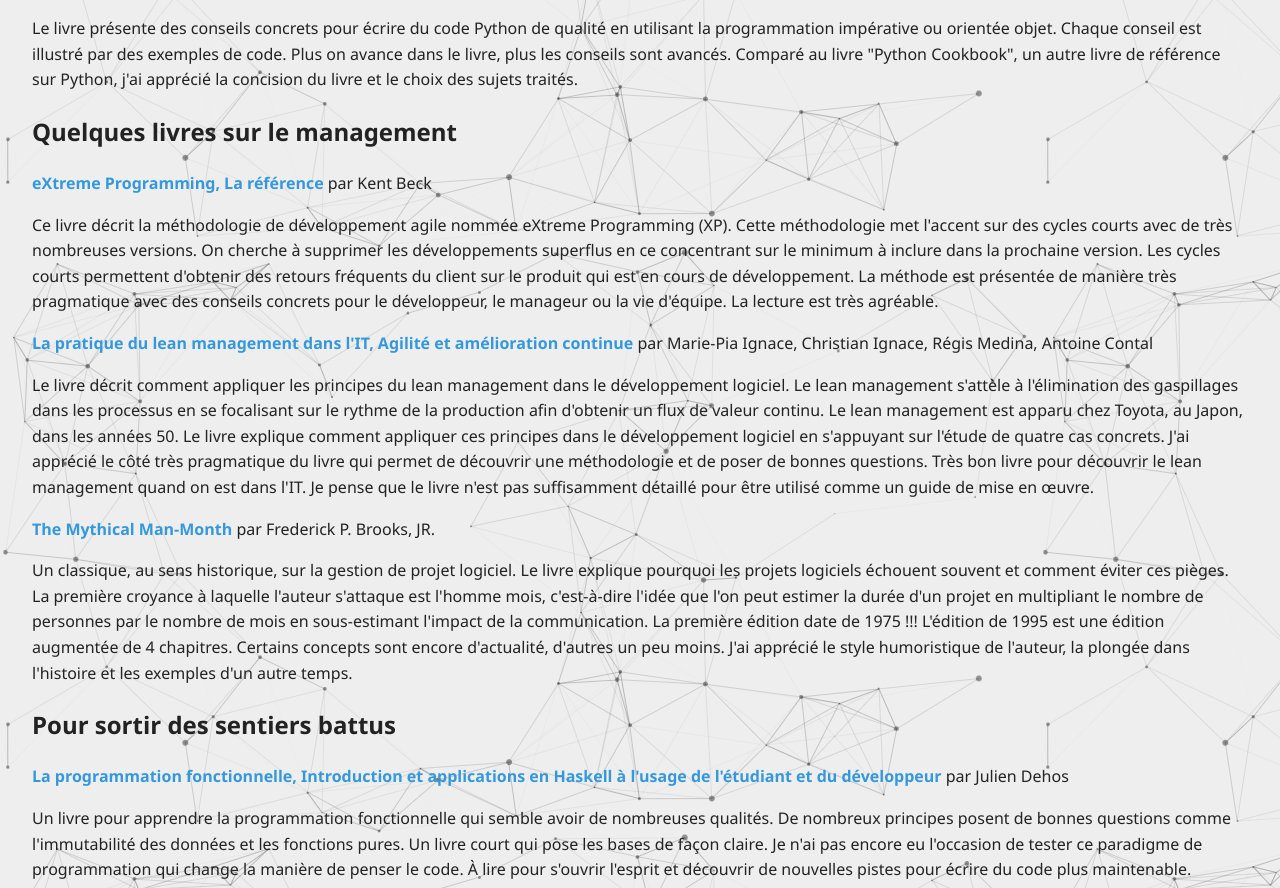
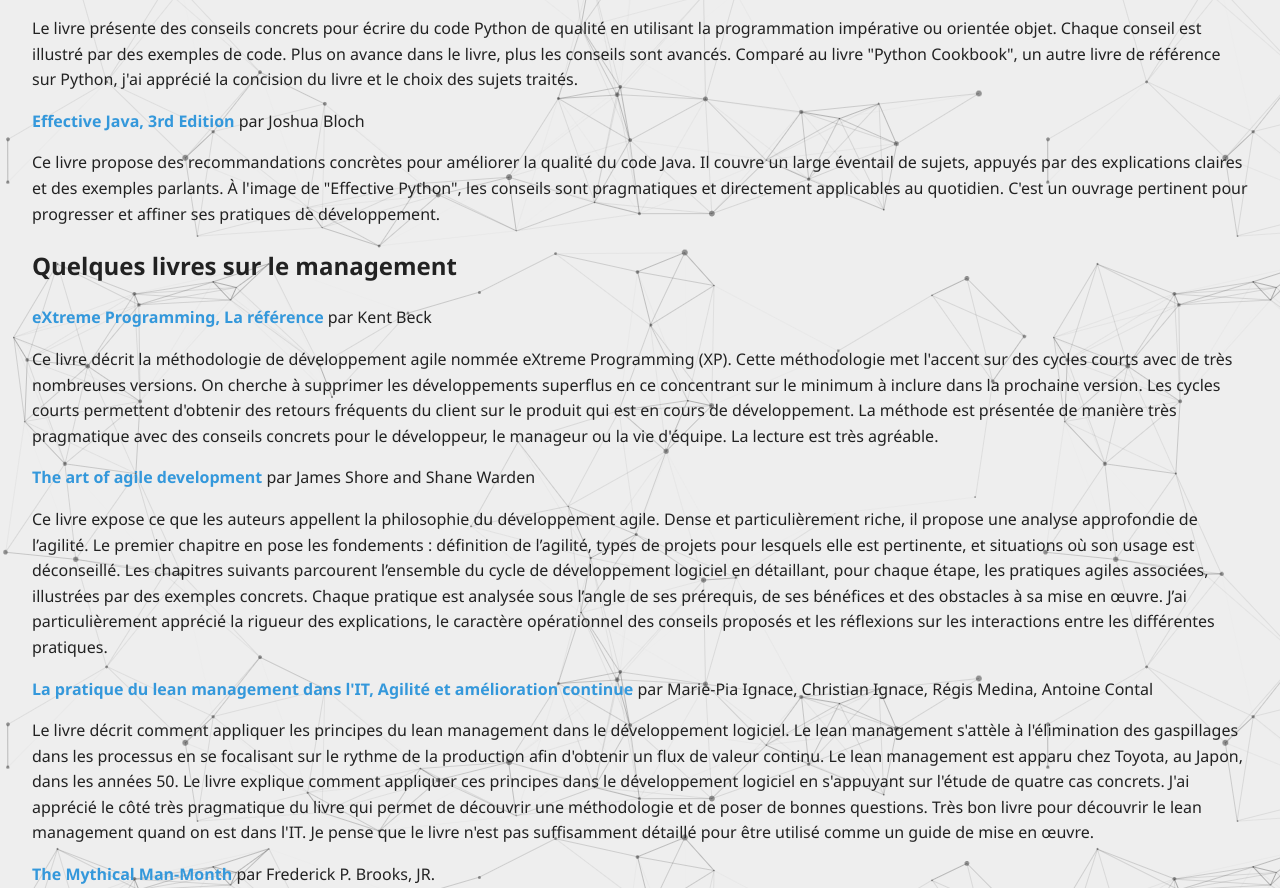
Before and after one commit to info7tik/website, a plain HTML site: page bibliographie.html in a window 1280 px wide. Shown: the part 2092-2980 px from the top of the page. Drawn offline with Linux system fonts and the light colour scheme.

Commit message:
more books

```diff
--- a/bibliographie.html
+++ b/bibliographie.html
@@ -140,6 +140,14 @@
     apprécié la concision du livre et le choix des sujets traités.
   </p>
 
+  <strong>Effective Java, 3rd Edition</strong> par Joshua Bloch
+  <p>
+    Ce livre propose des recommandations concrètes pour améliorer la qualité du code Java. Il couvre un large éventail
+    de sujets, appuyés par des explications claires et des exemples parlants. À l'image de "Effective Python", les
+    conseils sont pragmatiques et directement applicables au quotidien. C'est un ouvrage pertinent pour progresser et
+    affiner ses pratiques de développement.
+  </p>
+
   <h2 id="management">Quelques livres sur le management</h2>
 
   <strong>eXtreme Programming, La référence</strong> par Kent Beck
@@ -150,6 +158,18 @@
     retours fréquents du client sur le produit qui est en cours de développement. La méthode est présentée de manière
     très pragmatique avec des conseils concrets pour le développeur, le manageur ou la vie d'équipe. La lecture est très
     agréable.
+  </p>
+
+  <strong>The art of agile development</strong> par James Shore and Shane Warden
+  <p>
+    Ce livre expose ce que les auteurs appellent la philosophie du développement agile. Dense et particulièrement riche,
+    il propose une analyse approfondie de l’agilité. Le premier chapitre en pose les fondements : définition de
+    l’agilité, types de projets pour lesquels elle est pertinente, et situations où son usage est déconseillé. Les
+    chapitres suivants parcourent l’ensemble du cycle de développement logiciel en détaillant, pour chaque étape, les
+    pratiques agiles associées, illustrées par des exemples concrets. Chaque pratique est analysée sous l’angle de ses
+    prérequis, de ses bénéfices et des obstacles à sa mise en œuvre. J’ai particulièrement apprécié la rigueur des
+    explications, le caractère opérationnel des conseils proposés et les réflexions sur les interactions entre les
+    différentes pratiques.
   </p>
 
   <strong>La pratique du lean management dans l'IT, Agilité et amélioration continue</strong> par Marie-Pia Ignace,
@@ -193,6 +213,13 @@
     m'ont permis d'en apprendre beaucoup sur ce sujet.
   </p>
 
+  <strong>Les mots sont des fenêtres (ou bien ce sont des murs)</strong> par Marshall B. Rosenberg
+  <p>
+    Comme le développement logiciel est avant-tout un travail d'équipe, j'aime bien ce livre sur la communication non
+    violente. Le livre est très accessible et contient de nombreux exemples concrets. Il est assez court et donne de
+    nombreux conseils pour améliorer la communication dans l'équipe.
+  </p>
+
   <h2 id="apprendre-programmation">Pour apprendre la programmation</h2>
 
   <strong>Python pour les Kids, la programmation accessible aux enfants</strong> par Jason R. Briggs
@@ -203,5 +230,6 @@
     livre pour débuter mais vous trouverez certainement les réponses à de nombreuses questions. Il y a des exemples pour
     illustrer toutes les étapes et vous guider pas à pas et deux exemples complets de jeux à coder.
   </p>
+</body>
 
-</body>
+</html>
```
